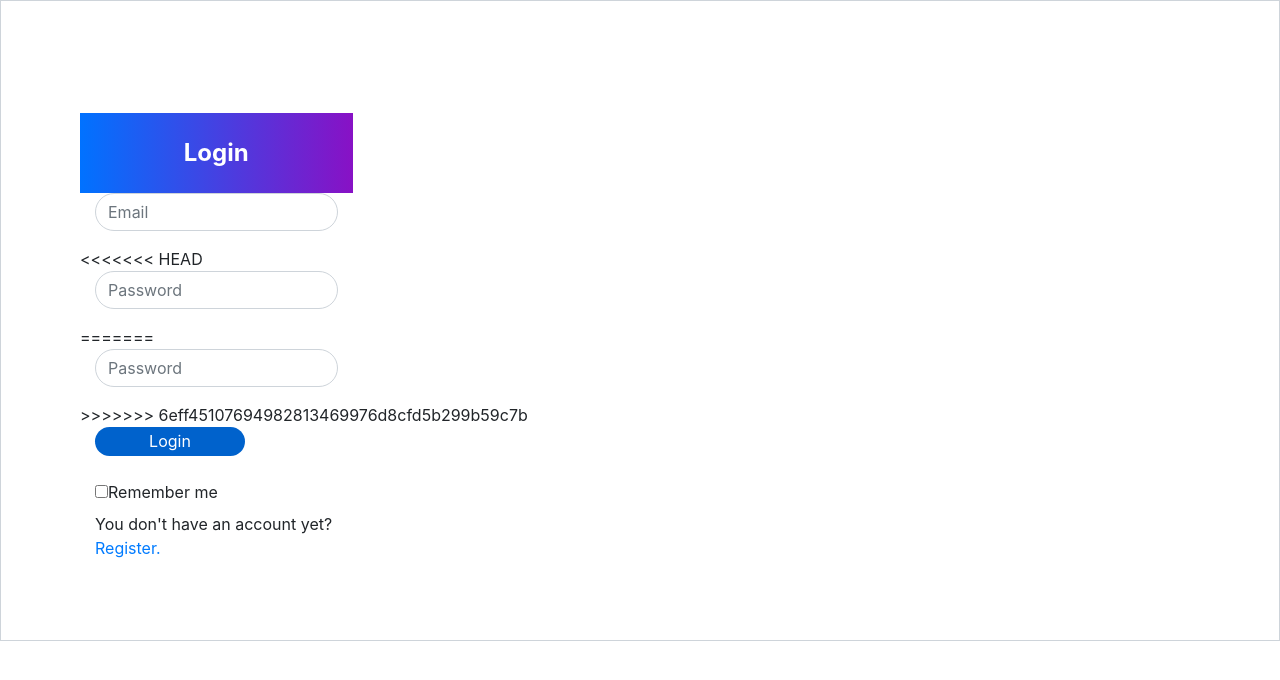
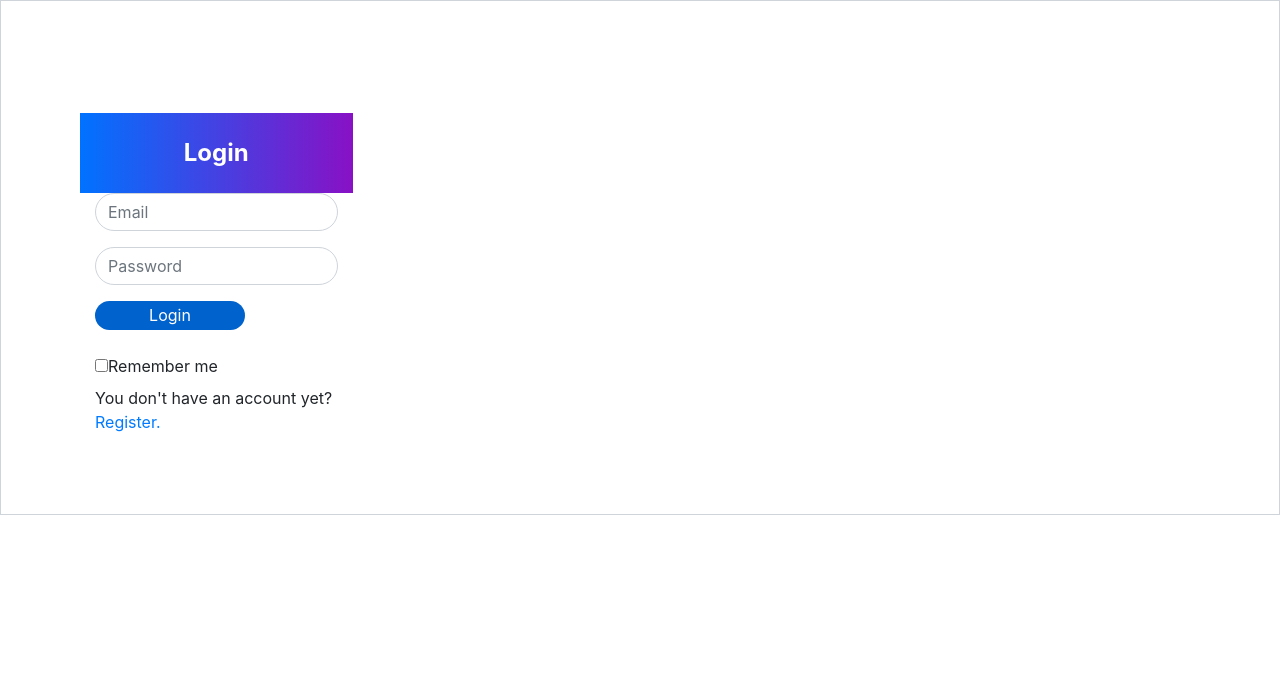
Before and after one commit to Britt-bit/PHP-project, a PHP site: page /login.php in a window 1280 px wide. Shown: the top 680 px of the page. Run offline with PHP 8.4, Linux system fonts and the light colour scheme.

Commit message:
Update login.php

```diff
--- a/login.php
+++ b/login.php
@@ -78,6 +78,9 @@ if(!empty($_POST)){
 }
 }
 
+
+
+
 ?>
 
 
@@ -122,19 +125,11 @@ if(!empty($_POST)){
                     </div>
 
                 <!-- Password veld -->
-<<<<<<< HEAD
 
                     <div class="form-group col-md-6">
                         <input name="password" id="password" type="password" placeholder="Password" class= "form-control"  value="">
                     </div>
 
-=======
-
-                    <div class="form-group col-md-6">
-                        <input name="password" id="password" type="password" placeholder="Password" class= "form-control"  value="">
-                    </div>
-
->>>>>>> 6eff45107694982813469976d8cfd5b299b59c7b
                 <!--Login button-->
                     <div class="form-group col-md-6">
                         <button type="submit" class="btnSubmit" style="border-radius: 20px; width: 150px;" >Login</button>
```
